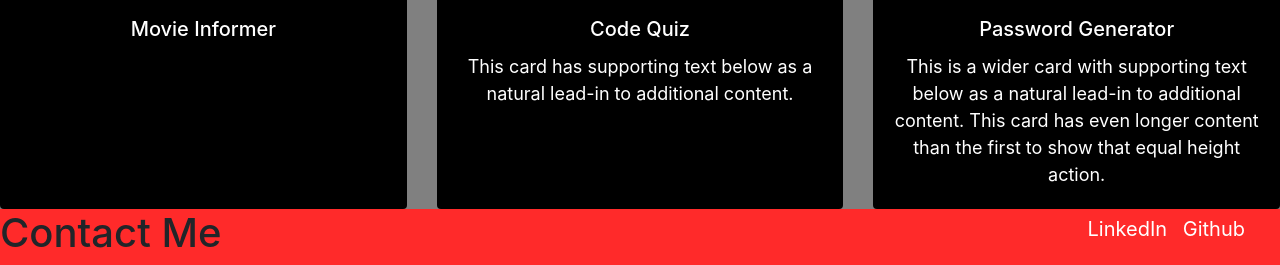
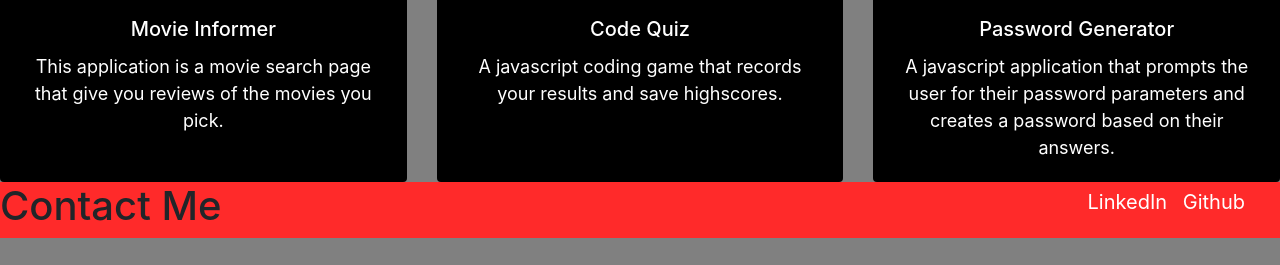
Before and after one commit to Colon182/Bootstrap-Portfolio, a plain HTML site: page Index.html in a window 1280 px wide. Shown: the part 1622-1887 px from the top of the page. After the commit the page ends 1860 px from the top, so only its background shows below. Drawn offline with nearby package versions, Linux system fonts and the light colour scheme.

Commit message:
added descriptions for each project

```diff
--- a/Index.html
+++ b/Index.html
@@ -65,7 +65,7 @@
                     </a>
                     <div class="card-body">
                         <h5 class="card-title">Movie Informer</h5>
-                        <p class="card-text">
+                        <p class="card-text">This application is a movie search page that give you reviews of the movies you pick.
                         </p>
                     </div>
                 </div>
@@ -75,8 +75,7 @@
                     </a>
                     <div class="card-body">
                         <h5 class="card-title">Code Quiz</h5>
-                        <p class="card-text">This card has supporting text below as a natural lead-in to additional
-                            content.
+                        <p class="card-text">A javascript coding game that records your results and save highscores.
                         </p>
                     </div>
                 </div>
@@ -86,9 +85,7 @@
                     </a>
                     <div class="card-body">
                         <h5 class="card-title">Password Generator</h5>
-                        <p class="card-text">This is a wider card with supporting text below as a natural lead-in to
-                            additional content. This card has even longer content than the first to show that equal
-                            height action.
+                        <p class="card-text">A javascript application that prompts the user for their password parameters and creates a password based on their answers.
                         </p>
                     </div>
                 </div>
```
